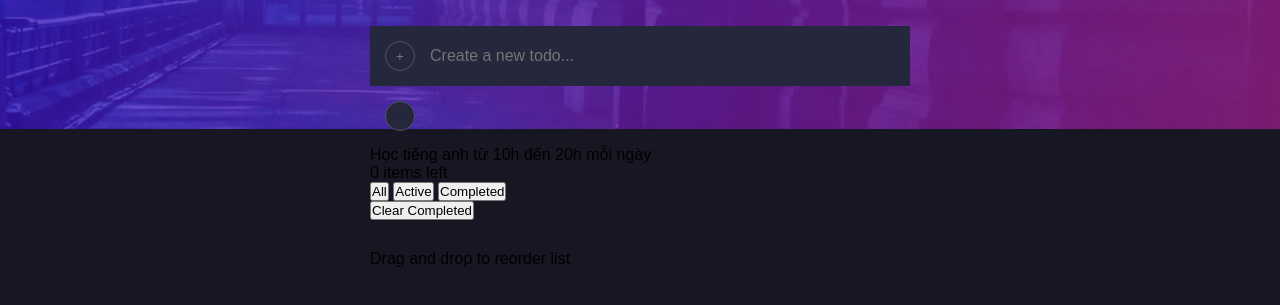
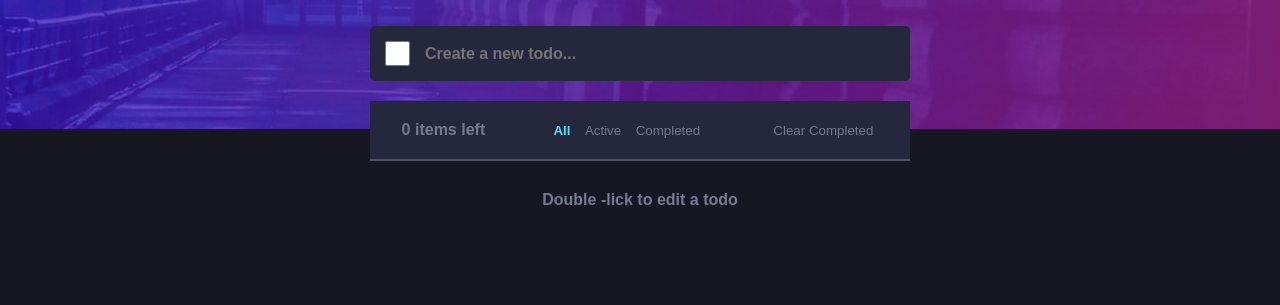
Before and after one commit to phandangdat/Todo-list, a plain HTML site: page index.html in a window 1280 px wide. Shown: the part 121-426 px from the top of the page. Drawn offline with Linux system fonts and the light colour scheme.

Commit message:
update code

```diff
--- a/assets/css/base.css
+++ b/assets/css/base.css
@@ -1,7 +1,7 @@
 :root {
   --ff-sans: 'Josefin Sans', sans-serif;
   --base-font: 1.6rem;
-  --fw-normal: 400;
+  --fw-normal: 550;
   --fw-bold: 700;
   --img-bg: url('../images/background.jpg');
   --clr-white: hsl(0, 0%, 100%);
--- a/assets/css/style.css
+++ b/assets/css/style.css
@@ -11,8 +11,14 @@ header > h1 {
 main {
   margin: 3rem 0;
 }
+.general-size {
+  min-height: 6rem;
+  background: var(--clr-card-bg);
+  border-bottom: 2px solid var(--clr-gb-4);
+}
 .add-content {
   background: var(--clr-card-bg);
+  border-radius: 5px;
 }
 .add-content > form {
   display: flex;
@@ -29,6 +35,7 @@ main {
   cursor: pointer;
 }
 .add-input {
+  border-radius: 5px;
   font: var(--fw-normal);
   line-height: 2rem;
   color: var(--clr-white);
@@ -37,3 +44,51 @@ main {
   border: none;
   background: var(--clr-card-bg);
 }
+/* content todo */
+.list-todo {
+  margin-top: 2rem;
+  color: var(--clr-gb-2);
+}
+.item-todo {
+  font-weight: var(--fw-normal);
+  display: flex;
+  align-items: center;
+}
+.item-todo span {
+  margin: 1rem 0;
+}
+input[type='checkbox'] {
+  height: 25px;
+  min-width: 25px;
+  margin: 1.5rem;
+  border-radius: 50%;
+  cursor: pointer;
+  background: var(--clr-card-bg);
+}
+.completed {
+  color: var(--clr-gb-5);
+  text-decoration: line-through;
+}
+/* footer */
+.stat {
+  display: flex;
+  justify-content: space-around;
+  align-items: center;
+  color: var(--clr-gb-3);
+}
+.button-footer {
+  outline: none;
+  background: var(--clr-card-bg);
+  padding: 5px;
+  cursor: pointer;
+  border: none;
+  color: var(--clr-gb-3);
+}
+.on {
+  font-weight: bold;
+  color: var(--clr-green);
+}
+footer {
+  color: var(--clr-gb-3);
+  text-align: center;
+}
--- a/assets/javascript/main.js
+++ b/assets/javascript/main.js
@@ -0,0 +1,38 @@
+let inputContent = document.querySelector('.add-input');
+let form = document.querySelector('form');
+let todos = document.querySelector('.list-todo');
+
+form.addEventListener('submit', function(event) {
+    event.preventDefault();
+    let contentValue = inputContent.value.trim();
+    if(contentValue) {
+        addTodoElement({
+            text: contentValue,
+        })
+    }
+    inputContent.value = '';
+})
+function addTodoElement(todo) {
+    var li = document.createElement('li');
+    li.setAttribute('class', 'item-todo general-size')
+
+    li.innerHTML = `
+        <span>${todo.text}</span>
+    `
+    todos.appendChild(li)
+    li.addEventListener('click', function() {
+        this.classList.toggle("completed");
+    })
+}
+// function todoActive {
+//     const buttonAll = querySelector('#all');
+//     const buttonActive = querySelector('#active');
+//     const buttonCompleted = querySelector('#completed');
+
+
+//     buttonAll.onclick = function(e) {
+//         var itemTodos = document.querySelector('.item-todo')
+
+//         // itemTodos.forEach((itemTodo)=>  )
+//     }
+// }
--- a/index.html
+++ b/index.html
@@ -16,7 +16,7 @@
       <main>
         <div class="add-content">
           <form action="">
-            <button class="add-button">+</button>
+            <input type="checkbox" name="" class="checkbox" />
             <input
               type="text"
               class="add-input"
@@ -27,25 +27,27 @@
           </form>
         </div>
         <ul class="list-todo">
-          <li class="item-todo">
-            <button class="add-button"></button>
-            <p>Học tiếng anh từ 10h đến 20h mỗi ngày</p>
-          </li>
+          <!-- <li class="item-todo general-size">
+            <input type="checkbox" name="" />
+            <span>${todo.text}</span>
+          </li> -->
         </ul>
-        <div class="stat">
+        <div class="stat general-size">
           <p><span class="number-item">0</span> items left</p>
           <div class="filter">
-            <button id="all" class="on">All</button>
-            <button id="active">Active</button>
-            <button id="completed">Completed</button>
+            <button id="all" class="on button-footer">All</button>
+            <button id="active" class="button-footer">Active</button>
+            <button id="completed" class="button-footer">Completed</button>
           </div>
           <div class="corner">
-            <button id="clear-completed">Clear Completed</button>
+            <button id="clear-completed" class="button-footer">
+              Clear Completed
+            </button>
           </div>
         </div>
       </main>
       <footer>
-        <p>Drag and drop to reorder list</p>
+        <p>Double -lick to edit a todo</p>
       </footer>
     </div>
     <script src="./assets/javascript/main.js"></script>
```
